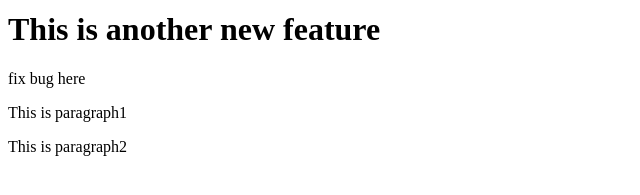
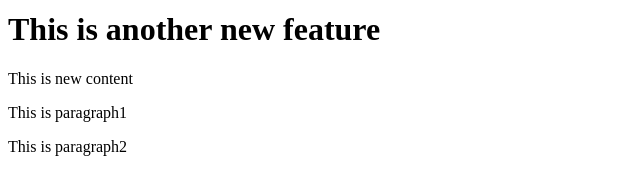
Before and after one commit to Bbsphwit/sample_git2, a plain HTML site: page index.html in a window 1280 px wide. Shown: the part 127-322 px from the top of the page, 0-640 px from the left. Drawn offline with Linux system fonts and the light colour scheme.

Commit message:
new content added

```diff
--- a/index.html
+++ b/index.html
@@ -5,7 +5,7 @@
 <h1>This is header</h1>
 <h1>This is new feature</h1>
 <h1>This is another new feature</h1>
-<p>fix bug here</p>
+<p>This is new content</p>
 <p>This is paragraph1</p>
 <p>This is paragraph2</p>
 </body>
```
